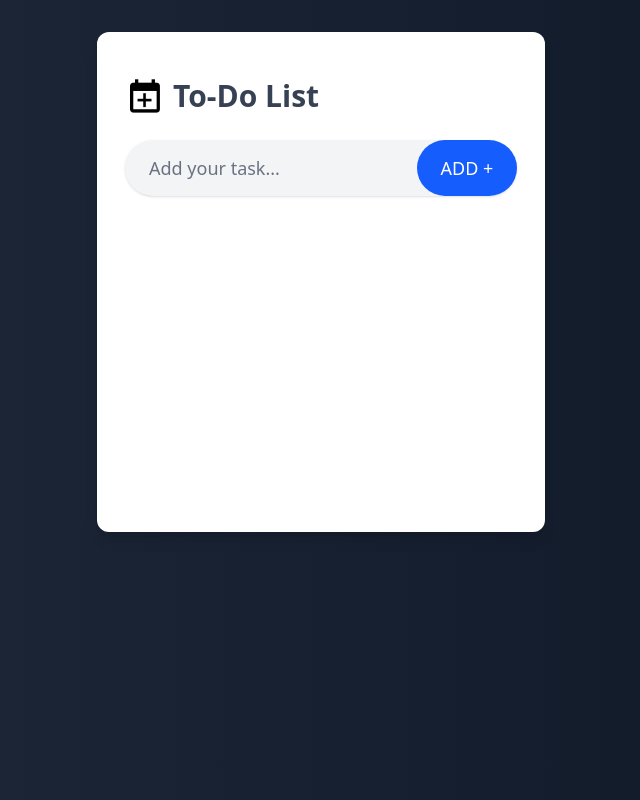
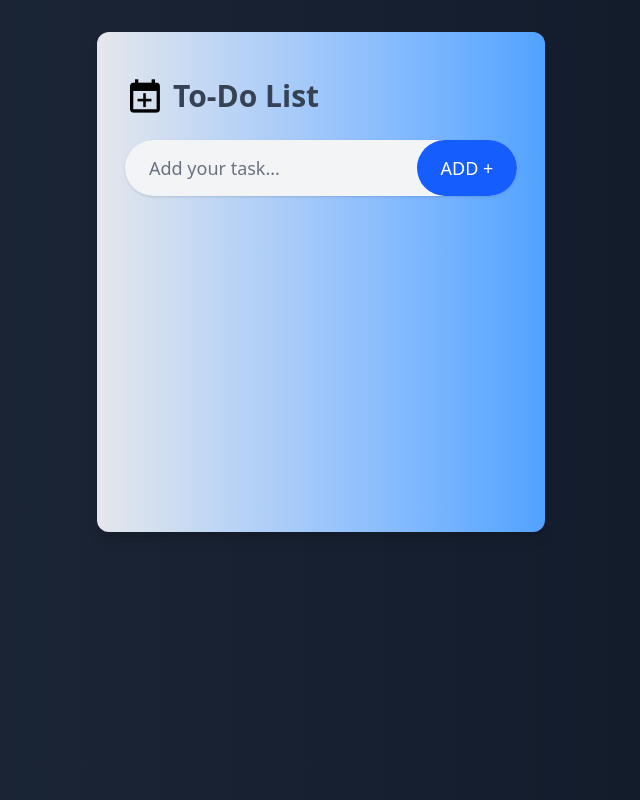
Before and after one commit to Yasintha8/todo-app, a React (Vite) app: page / in a window 1280 px wide. Shown: the whole page, without its empty margins (319-959 px from the left). Built offline with nearby package versions, Linux system fonts and the light colour scheme.

Commit message:
form bg-color change

```diff
--- a/src/components/Todo.jsx
+++ b/src/components/Todo.jsx
@@ -42,7 +42,7 @@ const Todo = () => {
 
   return (
     <div className="flex flex-col items-center p-4">
-      <div className="bg-white w-11/12 max-w-md flex flex-col p-7 min-h-[500px] rounded-xl shadow-lg ">
+      <div className="bg-gradient-to-r from-gray-200 to-blue-400 w-11/12 max-w-md flex flex-col p-7 min-h-[500px] rounded-xl shadow-lg ">
         {/* ------------Title------------- */}
         <div className="flex items-center mt-4 gap-2">
           <img className="w-10" src={todo_icon} alt="todo icon" />
```
